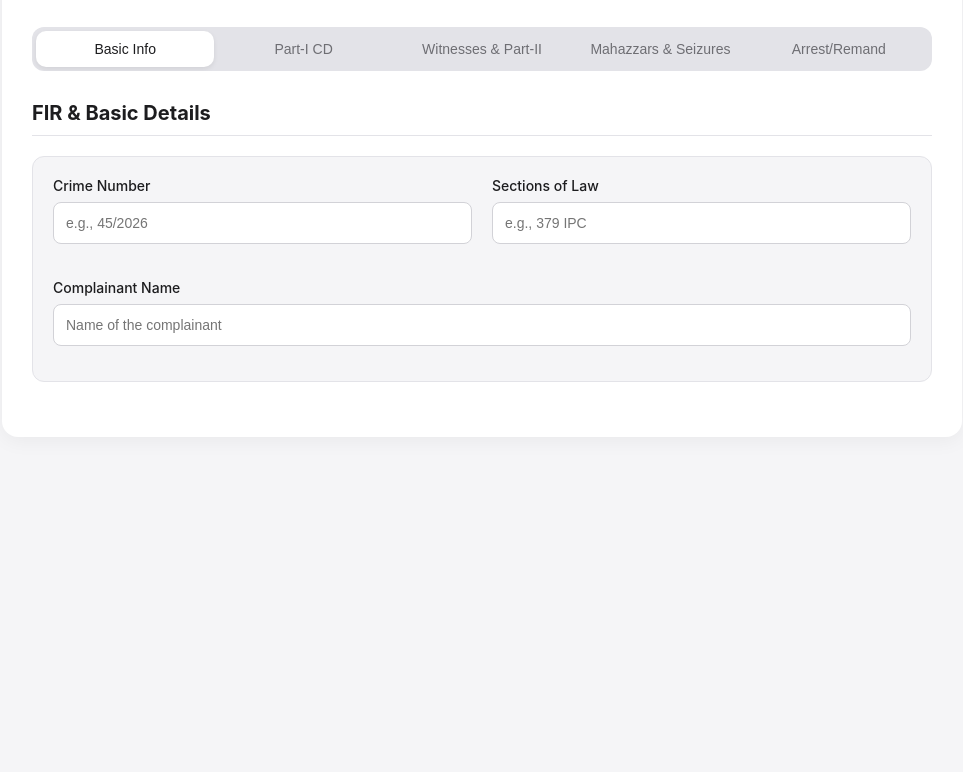
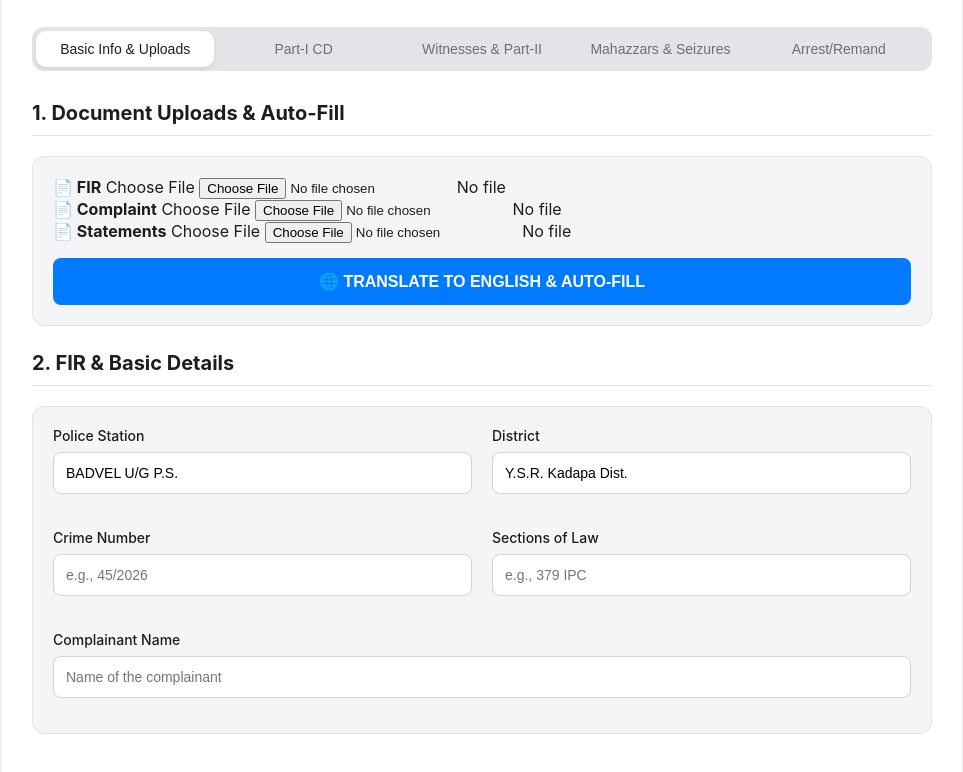
Before and after one commit to jstmahi/Case-Diary, a plain HTML site: page index.html in a window 1280 px wide. Shown: the part 112-884 px from the top of the page, without its empty margins (158-1121 px from the left). Before the commit the page ends 800 px from the top, so only its background shows below. Drawn offline with nearby package versions, Linux system fonts and the light colour scheme.

Commit message:
Update index.html

```diff
--- a/index.html
+++ b/index.html
@@ -1,13 +1,12 @@
 <!DOCTYPE html>
 <html lang="en">
-
 <head>
     <meta charset="UTF-8">
     <meta name="viewport" content="width=device-width, initial-scale=1.0">
     <title>Police Force Management & Drafting</title>
+    <script src="https://cdnjs.cloudflare.com/ajax/libs/mammoth/1.4.21/mammoth.browser.min.js"></script>
     <link rel="stylesheet" href="styles.css">
 </head>
-
 <body>
     <div class="app-container">
         <header class="app-header">
@@ -16,7 +15,7 @@
         </header>
 
         <nav class="ios-tabs" aria-label="Tabs">
-            <button class="tab-btn active" data-tab="basic-info">Basic Info</button>
+            <button class="tab-btn active" data-tab="basic-info">Basic Info & Uploads</button>
             <button class="tab-btn" data-tab="part1-cd">Part-I CD</button>
             <button class="tab-btn" data-tab="witnesses-part2">Witnesses & Part-II</button>
             <button class="tab-btn" data-tab="mahazzars">Mahazzars & Seizures</button>
@@ -26,8 +25,52 @@
         <main class="tab-content-container">
 
             <section id="basic-info" class="tab-pane active">
-                <h2>FIR & Basic Details</h2>
+
+                <h2>1. Document Uploads & Auto-Fill</h2>
                 <div class="card-container">
+                    <div class="upload-grid">
+                        <div class="upload-zone">
+                            <strong>📄 FIR</strong>
+                            <label class="upload-btn" for="fileFIR">Choose File</label>
+                            <input type="file" id="fileFIR" accept=".docx,.txt" onchange="handleFileUpload(event, 'firRaw')">
+                            <span class="helper-text" id="firStatus">No file</span>
+                        </div>
+                        <div class="upload-zone">
+                            <strong>📄 Complaint</strong>
+                            <label class="upload-btn" for="fileComplaint">Choose File</label>
+                            <input type="file" id="fileComplaint" accept=".docx,.txt" onchange="handleFileUpload(event, 'complaintRaw')">
+                            <span class="helper-text" id="compStatus">No file</span>
+                        </div>
+                        <div class="upload-zone">
+                            <strong>📄 Statements</strong>
+                            <label class="upload-btn" for="fileStatements">Choose File</label>
+                            <input type="file" id="fileStatements" accept=".docx,.txt" onchange="handleFileUpload(event, 'statementsRaw')">
+                            <span class="helper-text" id="stmtStatus">No file</span>
+                        </div>
+                    </div>
+
+                    <button class="primary-btn" onclick="translateAndExtract()" style="margin-top: 15px;">🌐 TRANSLATE TO ENGLISH & AUTO-FILL</button>
+                    <div id="loader" style="display:none; text-align:center; margin-top:10px; color:#007aff; font-weight:bold;">Translating and Extracting Details... Please wait ⏳</div>
+
+                    <div style="display:none;">
+                        <textarea id="firRaw"></textarea>
+                        <textarea id="complaintRaw"></textarea>
+                        <textarea id="statementsRaw"></textarea>
+                        <textarea id="preambleBox"></textarea> <textarea id="complaintBody"></textarea> </div>
+                </div>
+
+                <h2>2. FIR & Basic Details</h2>
+                <div class="card-container">
+                    <div class="form-group-row">
+                        <div class="form-input-group">
+                            <label for="ps-name">Police Station</label>
+                            <input type="text" id="ps-name" value="BADVEL U/G P.S.">
+                        </div>
+                        <div class="form-input-group">
+                            <label for="district">District</label>
+                            <input type="text" id="district" value="Y.S.R. Kadapa Dist.">
+                        </div>
+                    </div>
                     <div class="form-group-row">
                         <div class="form-input-group">
                             <label for="crime-no">Crime Number</label>
@@ -51,10 +94,8 @@
                     <div class="form-input-group">
                         <label for="investigation-gist">Gist of Investigation</label>
                         <div class="mic-wrapper">
-                            <textarea id="investigation-gist" rows="8"
-                                placeholder="Dictate the gist of the investigation here..."></textarea>
-                            <button class="mic-btn" data-target="investigation-gist"
-                                title="Click to dictate">🎤</button>
+                            <textarea id="investigation-gist" rows="12" placeholder="Dictate the gist of the investigation here..."></textarea>
+                            <button class="mic-btn" data-target="investigation-gist" title="Click to dictate">🎤</button>
                         </div>
                     </div>
                     <button id="generate-part1" class="primary-btn">Download Part-I CD</button>
@@ -63,6 +104,8 @@
 
             <section id="witnesses-part2" class="tab-pane">
                 <h2>Part-II CD: Witness Statements</h2>
+                <button class="secondary-btn" onclick="extractGists()" style="margin-bottom:15px; width:100%;">📥 Auto-Extract Gists from Uploaded Statements</button>
+
                 <div class="card-container">
                     <div class="form-group-row">
                         <div class="form-input-group">
@@ -87,8 +130,7 @@
                     <div class="form-input-group">
                         <label for="witness-statement">Witness Statement</label>
                         <div class="mic-wrapper">
-                            <textarea id="witness-statement" rows="6"
-                                placeholder="Dictate the exact statement given by the witness..."></textarea>
+                            <textarea id="witness-statement" rows="6" placeholder="Dictate the exact statement given by the witness..."></textarea>
                             <button class="mic-btn" data-target="witness-statement" title="Click to dictate">🎤</button>
                         </div>
                     </div>
@@ -97,8 +139,7 @@
 
                 <div class="recorded-witnesses-container">
                     <h3>Recorded Statements</h3>
-                    <ul id="witness-list" class="witness-list">
-                    </ul>
+                    <ul id="witness-list" class="witness-list"></ul>
                 </div>
                 <button id="generate-part2" class="primary-btn">Download Complete Part-II CD</button>
             </section>
@@ -122,35 +163,29 @@
                         <div class="boundary-input">
                             <label for="boundary-east">East:</label>
                             <div class="mic-wrapper">
-                                <textarea id="boundary-east" rows="2"
-                                    placeholder="Dictate eastern boundary..."></textarea>
+                                <textarea id="boundary-east" rows="2" placeholder="Dictate eastern boundary..."></textarea>
                                 <button class="mic-btn" data-target="boundary-east" title="Click to dictate">🎤</button>
                             </div>
                         </div>
                         <div class="boundary-input">
                             <label for="boundary-west">West:</label>
                             <div class="mic-wrapper">
-                                <textarea id="boundary-west" rows="2"
-                                    placeholder="Dictate western boundary..."></textarea>
+                                <textarea id="boundary-west" rows="2" placeholder="Dictate western boundary..."></textarea>
                                 <button class="mic-btn" data-target="boundary-west" title="Click to dictate">🎤</button>
                             </div>
                         </div>
                         <div class="boundary-input">
                             <label for="boundary-north">North:</label>
                             <div class="mic-wrapper">
-                                <textarea id="boundary-north" rows="2"
-                                    placeholder="Dictate northern boundary..."></textarea>
-                                <button class="mic-btn" data-target="boundary-north"
-                                    title="Click to dictate">🎤</button>
+                                <textarea id="boundary-north" rows="2" placeholder="Dictate northern boundary..."></textarea>
+                                <button class="mic-btn" data-target="boundary-north" title="Click to dictate">🎤</button>
                             </div>
                         </div>
                         <div class="boundary-input">
                             <label for="boundary-south">South:</label>
                             <div class="mic-wrapper">
-                                <textarea id="boundary-south" rows="2"
-                                    placeholder="Dictate southern boundary..."></textarea>
-                                <button class="mic-btn" data-target="boundary-south"
-                                    title="Click to dictate">🎤</button>
+                                <textarea id="boundary-south" rows="2" placeholder="Dictate southern boundary..."></textarea>
+                                <button class="mic-btn" data-target="boundary-south" title="Click to dictate">🎤</button>
                             </div>
                         </div>
                     </div>
@@ -158,8 +193,7 @@
                     <div class="form-input-group">
                         <label for="scene-description">Detailed Scene Observation</label>
                         <div class="mic-wrapper">
-                            <textarea id="scene-description" rows="4"
-                                placeholder="Dictate the exact details of the crime scene..."></textarea>
+                            <textarea id="scene-description" rows="4" placeholder="Dictate the exact details of the crime scene..."></textarea>
                             <button class="mic-btn" data-target="scene-description" title="Click to dictate">🎤</button>
                         </div>
                     </div>
@@ -202,25 +236,19 @@
                     <div class="form-input-group">
                         <label for="confession-statement">Confession Statement</label>
                         <div class="mic-wrapper">
-                            <textarea id="confession-statement" rows="8"
-                                placeholder="Dictate the full confession statement here..."></textarea>
-                            <button class="mic-btn" data-target="confession-statement"
-                                title="Click to dictate">🎤</button>
+                            <textarea id="confession-statement" rows="8" placeholder="Dictate the full confession statement here..."></textarea>
+                            <button class="mic-btn" data-target="confession-statement" title="Click to dictate">🎤</button>
                         </div>
                     </div>
                 </div>
 
                 <div class="form-group-row">
-                    <button id="generate-arrest-memo" class="secondary-btn"
-                        style="flex: 1; margin-right: 10px;">Download Arrest Memo</button>
-                    <button id="generate-remand-report" class="primary-btn" style="flex: 2;">Download Remand
-                        Report</button>
+                    <button id="generate-arrest-memo" class="secondary-btn" style="flex: 1; margin-right: 10px;">Download Arrest Memo</button>
+                    <button id="generate-remand-report" class="primary-btn" style="flex: 2;">Download Remand Report</button>
                 </div>
             </section>
         </main>
     </div>
-
     <script src="script.js"></script>
 </body>
-
 </html>
```
